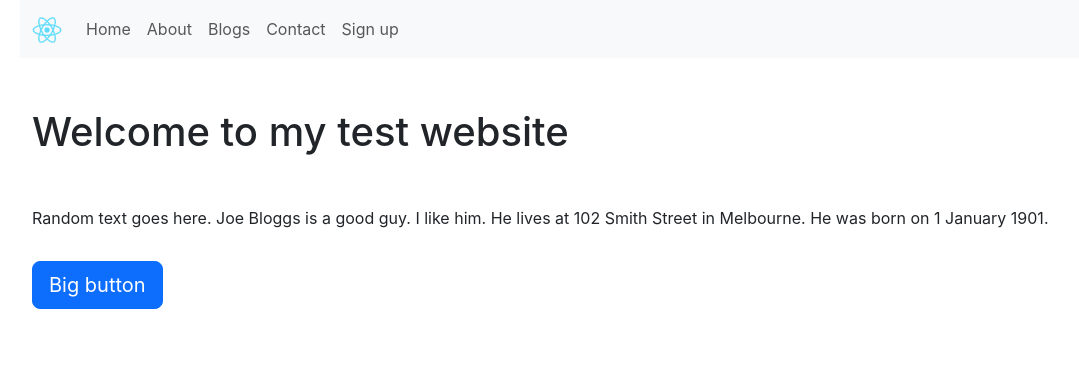
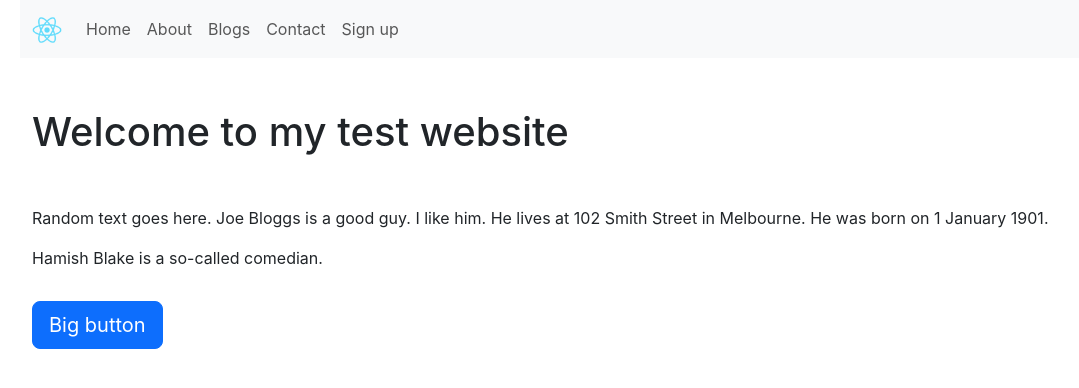
Before and after one commit to michaeljpigott/michaeljpigott.github.io, a React (Create React App) app: page / in a window 1280 px wide. Shown: the top 388 px of the page, without its empty margins (62-1141 px from the left). Built offline with nearby package versions, Linux system fonts and the light colour scheme.

Commit message:
Added Hamish Blake's name to test redaction feature.

```diff
--- a/src/pages/index.js
+++ b/src/pages/index.js
@@ -12,6 +12,7 @@ const Home = () => {
       </Helmet>
 			<h1>Welcome to my test website</h1>
       <p>Random text goes here. Joe Bloggs is a good guy. I like him. He lives at 102 Smith Street in Melbourne. He was born on 1 January 1901.  </p>
+      <p>Hamish Blake is a so-called comedian.</p>
       <a href="https://google.com.au/"><button type="button" class="btn btn-lg btn-primary">Big button</button></a>
 		</div>
 
```
